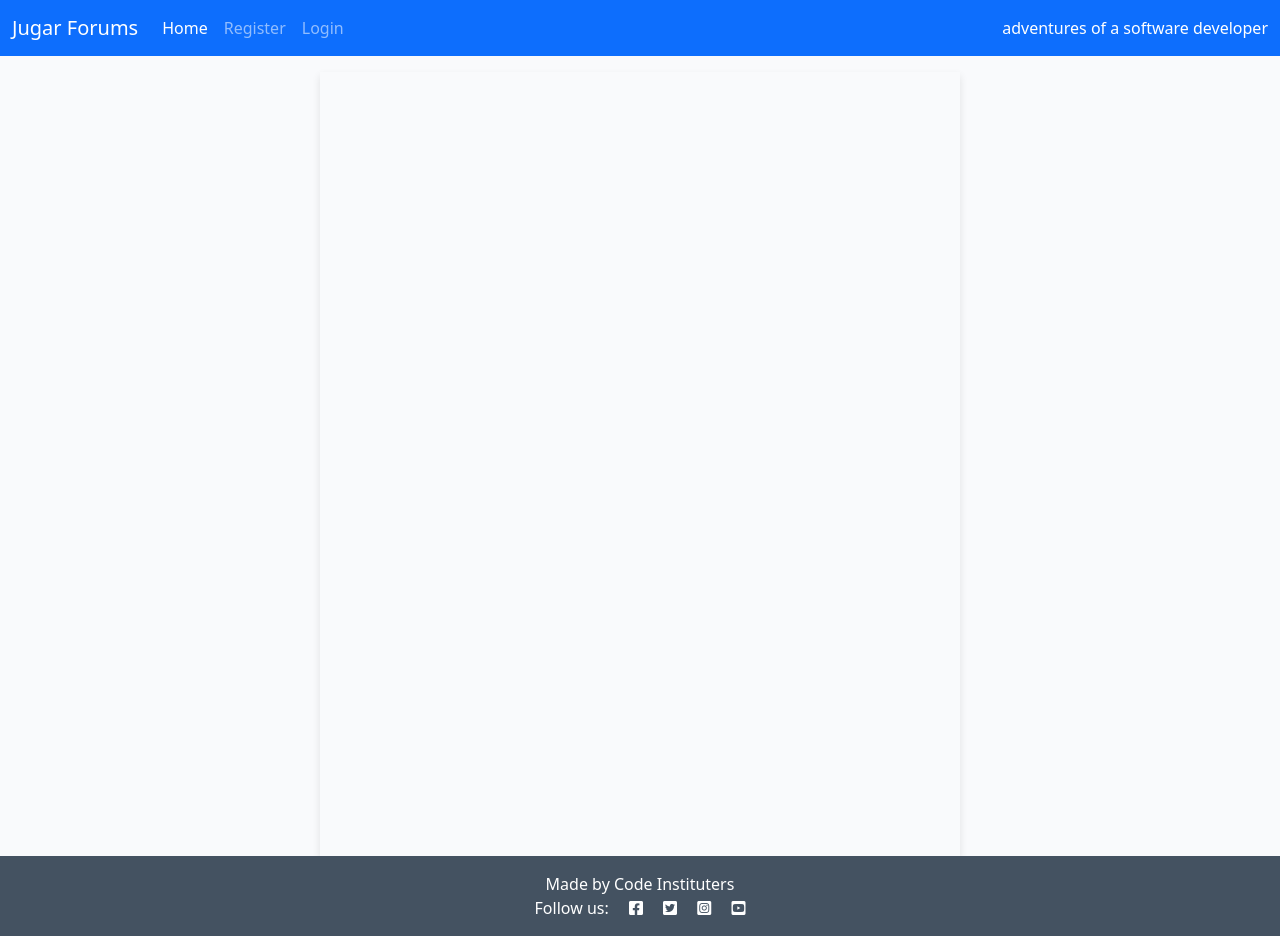
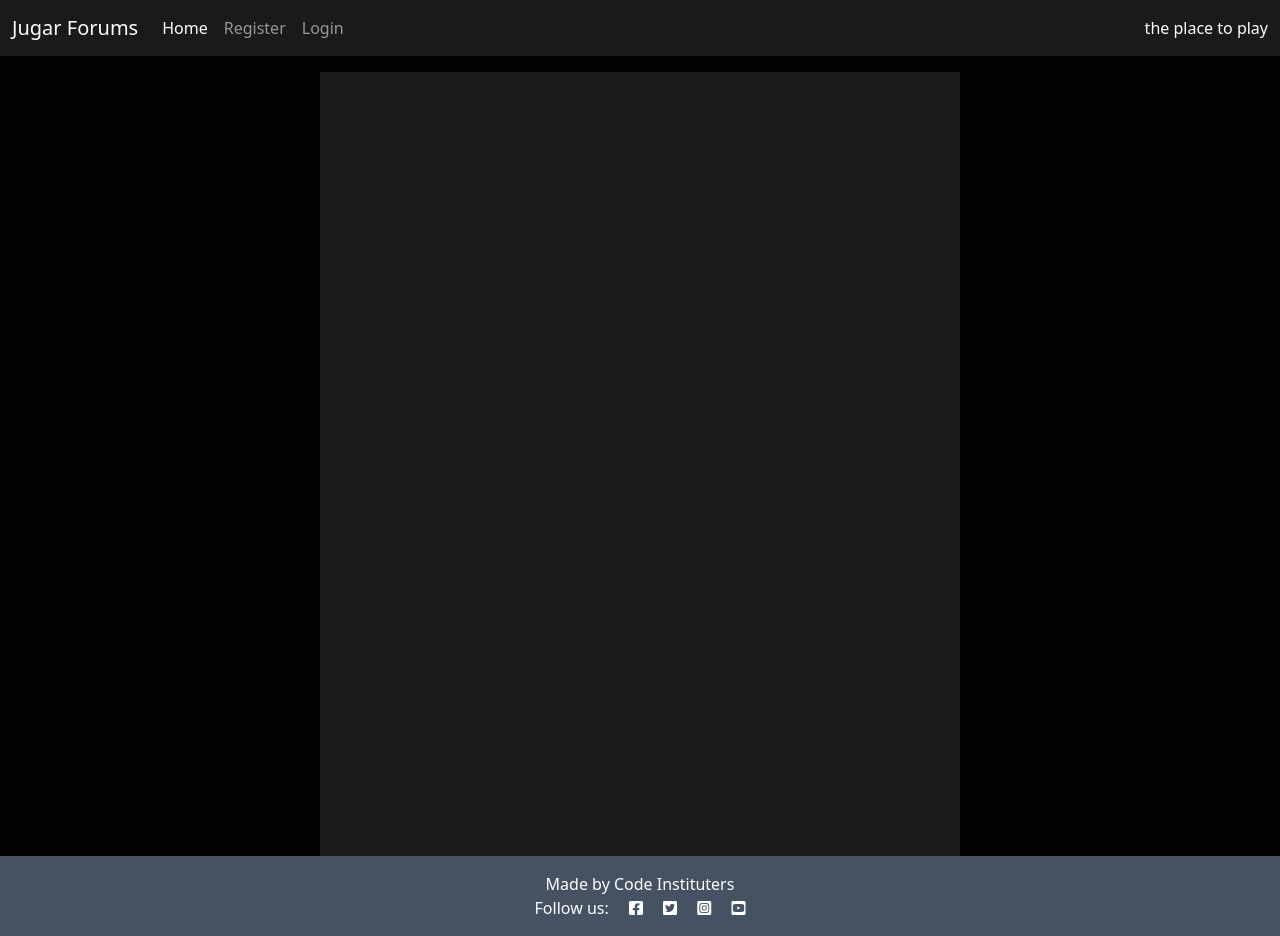
Before and after one commit to ItsTheBravo/PP4_Forums, a Django app: page / in a window 1280 px wide. Run offline with Django 3.2, Linux system fonts and the light colour scheme; data that the repository does not hold is empty.

Commit message:
Update background colors

```diff
--- a/static/css/style.css
+++ b/static/css/style.css
@@ -1,5 +1,5 @@
 body {
-    background-color: #F9FAFC;
+    background-color: #1A1A1B;
 }
 
 .brand {
@@ -26,7 +26,7 @@ body {
 }
 
 .main-bg {
-    background-color: #F9FAFC;
+    background-color: #030303;
 }
 
 .card {
@@ -143,4 +143,9 @@ body {
 
 .main-column {
     box-shadow: 0 4px 8px rgba(0, 0, 0, 0.1);
+    background-color: #1A1A1B;
 }
+
+.navbar {
+    background-color: #1A1A1B;
+}
--- a/templates/base.html
+++ b/templates/base.html
@@ -24,7 +24,7 @@
 
     <!-- Navigation -->
 
-    <nav class="navbar navbar-expand-lg navbar-dark bg-primary">
+    <nav class="navbar navbar-expand-lg navbar-dark">
         <div class="container-fluid">
             <a class="navbar-brand" href="{% url 'home' %}">
                 Jugar Forums
@@ -52,7 +52,7 @@
                     {% endif %}
                 </ul>
                 <span class="navbar-text text-white">
-                    adventures of a software developer
+                    the place to play
                 </span>
             </div>
         </div>
```
